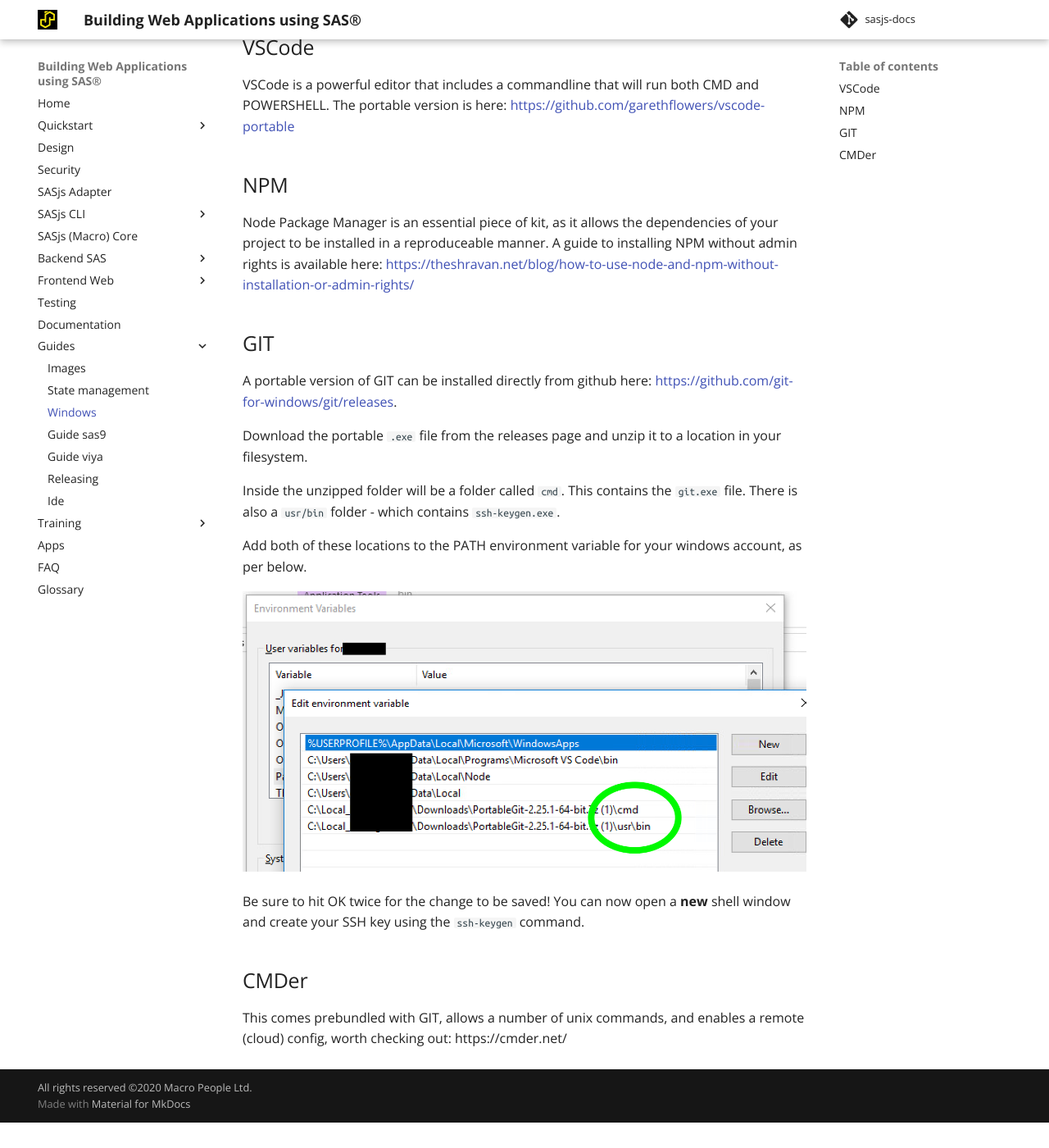
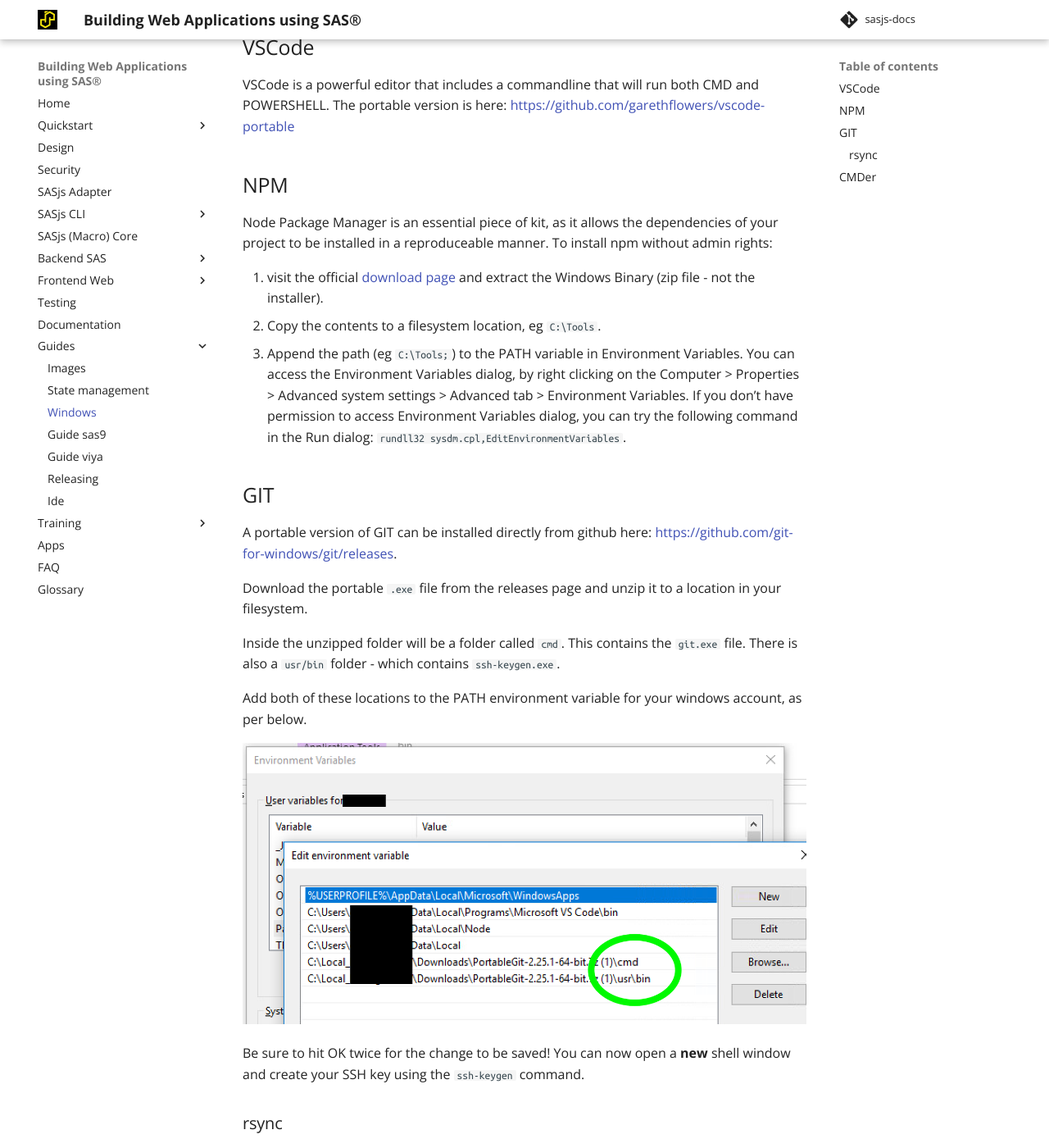
Before and after one commit to sasjs/sasjs.io, an MkDocs documentation site: the page built from docs/windows.md, in a window 1280 px wide and 1400 px high, scrolled down 391 px. Shown: the whole window at 82% size. Built offline with MkDocs 1.6.1 and Material for MkDocs 9.7.7, drawn with Linux system fonts in a browser that asks for light colours; before the commit the page ends 1760 px from its top, so only the background shows below that; some of the changed text lies outside the part shown.

Commit message:
fix: adding npm & git info on windows

````diff
--- a/docs/windows.md
+++ b/docs/windows.md
@@ -15,7 +15,14 @@
 
 NPM
 ---------------------
-Node Package Manager is an essential piece of kit, as it allows the dependencies of your project to be installed in a reproduceable manner.  A guide to installing NPM without admin rights is available here:  [https://theshravan.net/blog/how-to-use-node-and-npm-without-installation-or-admin-rights/](https://theshravan.net/blog/how-to-use-node-and-npm-without-installation-or-admin-rights/)
+Node Package Manager is an essential piece of kit, as it allows the dependencies of your project to be installed in a reproduceable manner.
+To install npm without admin rights:
+
+1. visit the official [download page](https://nodejs.org/en/download) and extract the Windows Binary (zip file - not the installer).
+2. Copy the contents to a filesystem location, eg `C:\Tools`.
+3. Append the path (eg `C:\Tools;`) to the PATH variable in Environment Variables.  You can access the Environment Variables dialog, by right clicking on the Computer > Properties > Advanced system settings > Advanced tab > Environment Variables.
+If you don’t have permission to access Environment Variables dialog, you can try the following command in the Run dialog:  `rundll32 sysdm.cpl,EditEnvironmentVariables`.
+
 
 GIT
 ---------------------
@@ -28,10 +35,32 @@
 
 Add both of these locations to the PATH environment variable for your windows account, as per below.
 
-![adding path in windows](/img/windowspath.png)
+![adding path in windows](img/windowspath.png)
 
 Be sure to hit OK twice for the change to be saved!  You can now open a **new** shell window and create your SSH key using the `ssh-keygen` command.
 
+### rsync
+
+It's very handy to be able to rsync your local web content to the SAS web server.  The git bash shell does not come with rsync by default.  A guide to installing it (using git bash) is available [here](https://gist.github.com/hisplan/ee54e48f17b92c6609ac16f83073dde6#gistcomment-3462247) (reproduced below):
+
+```
+#Make a temporary directory
+tempDir=$(mktemp -d)
+#go into that dir
+pushd "$tempDir"
+#download the file using its original name
+curl -O http://www2.futureware.at/~nickoe/msys2-mirror/msys/x86_64/rsync-3.1.2-2-x86_64.pkg.tar.xz
+#cd to Git Bash root directory (which is your Git directory, so you don't need to look it up or assume it's in %programfiles%)
+cd /
+#extract the files to their proper places (all of them, not just rsync.exe)
+tar -xf "${tempDir}/rsync-3.1.2-2-x86_64.pkg.tar.xz"
+#get back to your original directory
+popd
+#clean up that temp directory and the downloaded .tar.xz file
+rm -rf "$tempDir"
+#see that rsync is in the path now
+which rsync
+```
 
 CMDer
 ---------------------
````
